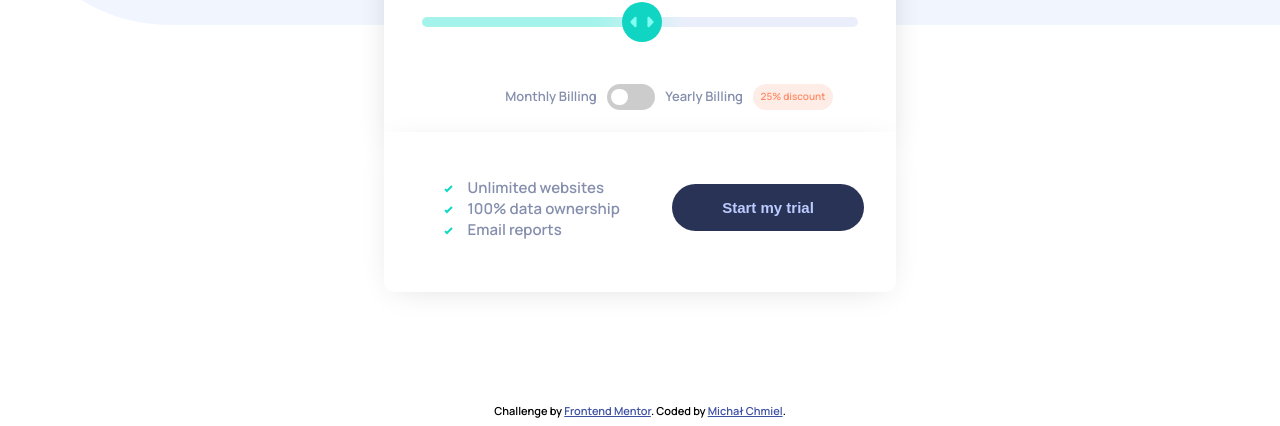
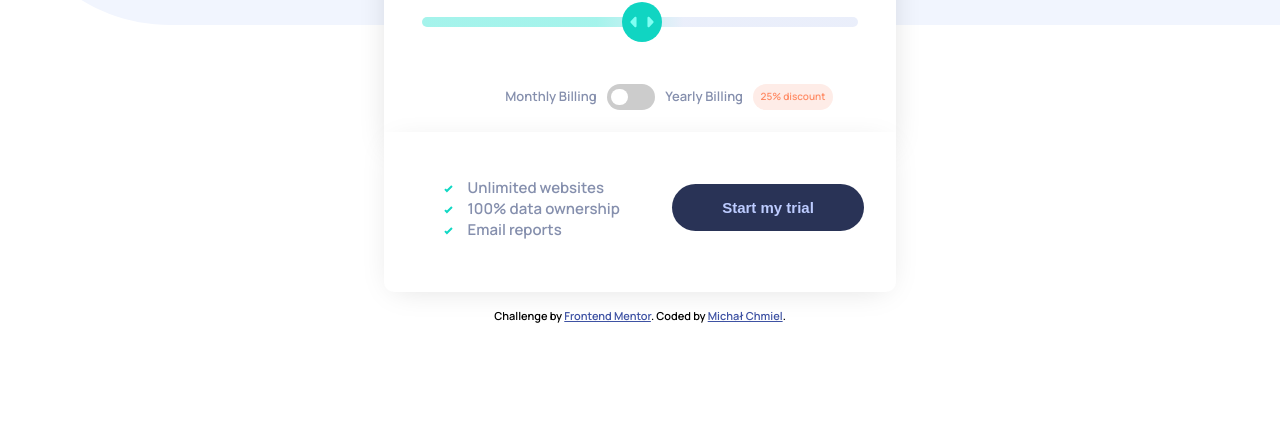
Before and after one commit to xgunzo/interactive-pricing-component-main, a plain HTML site: page index.html in a window 1280 px wide. Shown: the part 374-800 px from the top of the page. Drawn offline with Linux system fonts and the light colour scheme.

Commit message:
Fixed footer

```diff
--- a/style.css
+++ b/style.css
@@ -265,12 +265,13 @@ body {
 .attribution {
     font-size: 11px;
     text-align: center;
-    position: absolute;
+    position: relative;
     bottom: 0;
     margin: 0 auto;
     display: block;
     width: 100%;
     padding-bottom: 0.5rem;
+    padding-top: 1.5em;
 }
 
 .attribution a {
```
